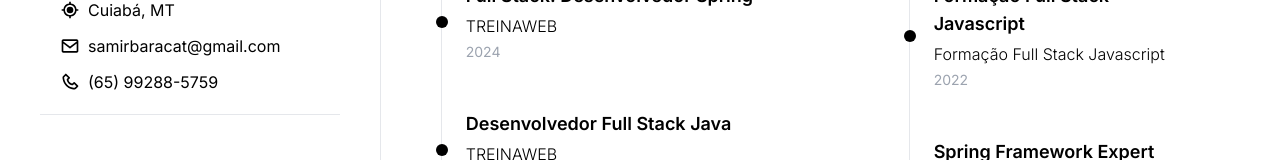
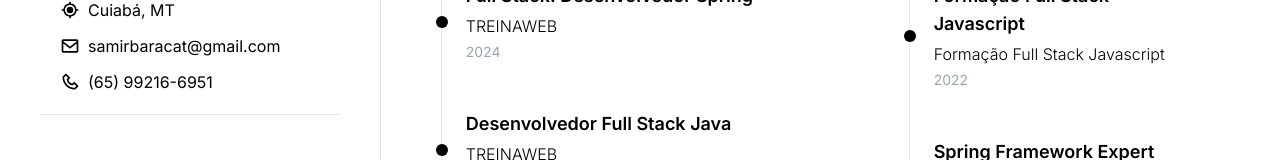
Before and after one commit to samirbaracat/samirbaracat.github.io, a React (Vite) app: page / in a window 1280 px wide. Shown: the part 302-462 px from the top of the page. Built offline with nearby package versions, Linux system fonts and the light colour scheme.

Commit message:
atualizando info

```diff
--- a/package.json
+++ b/package.json
@@ -2,10 +2,12 @@
   "name": "samirbaracat.github.io",
   "private": true,
   "version": "0.0.0",
+  "homepage": "https://samirbaracat.github.io/",
   "type": "module",
   "scripts": {
     "dev": "vite",
     "build": "vite build",
+    "predeploy": "npm run build",
     "deploy": "gh-pages -d dist",
     "lint": "eslint .",
     "preview": "vite preview"
--- a/src/components/HeaderLeft.jsx
+++ b/src/components/HeaderLeft.jsx
@@ -40,7 +40,7 @@ const HeaderLeft = ({darkMode, toggleDarkMode}) => {
             </li>
             <li className='flex items-center gap-2'>
               <BiPhone className='text-xl' />
-              <span>(65) 99288-5759</span>
+              <span>(65) 99216-6951</span>
             </li>
           </ul>
         </div>
--- a/vite.config.js
+++ b/vite.config.js
@@ -4,5 +4,5 @@ import react from '@vitejs/plugin-react'
 // https://vite.dev/config/
 export default defineConfig({
   plugins: [react()],
-  base: "https://samirbaracat.github.io/"
+  base: "/"
 })
```
